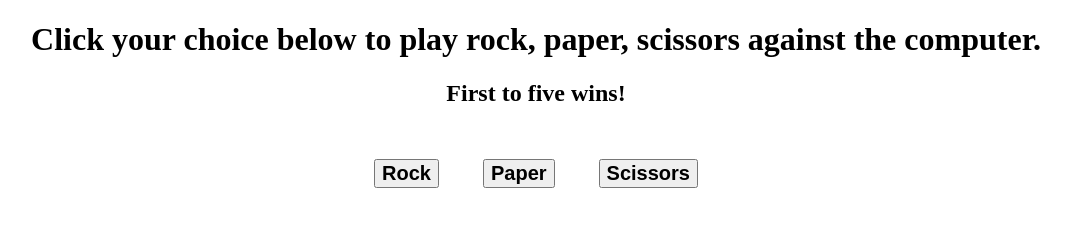
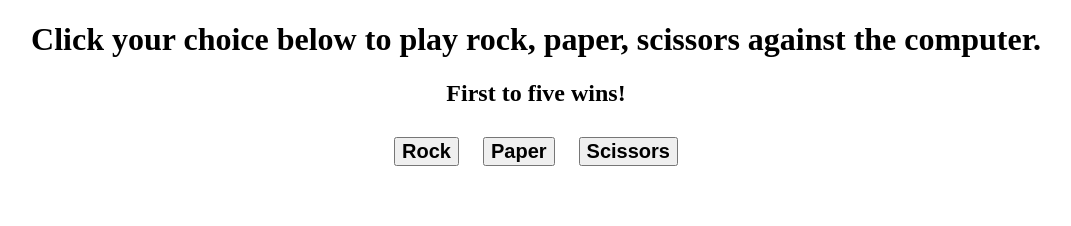
Before and after one commit to timothyleconte/rock-paper-scissors, a plain HTML site: page index.html in a window 1280 px wide. Shown: the whole page, without its empty margins (104-1175 px from the left). Drawn offline with Linux system fonts and the light colour scheme.

Commit message:
Adjust button margin
Final commit; project complete!

```diff
--- a/styles.css
+++ b/styles.css
@@ -8,7 +8,6 @@
 
 .buttons{
     text-align: center;
-    margin: 2em;
 }
 
 .results{
@@ -24,5 +23,5 @@
 button{
     font-size: 20px;
     font-weight: bold;
-    margin: 1em;
+    margin: 0.5em;
 }
```
